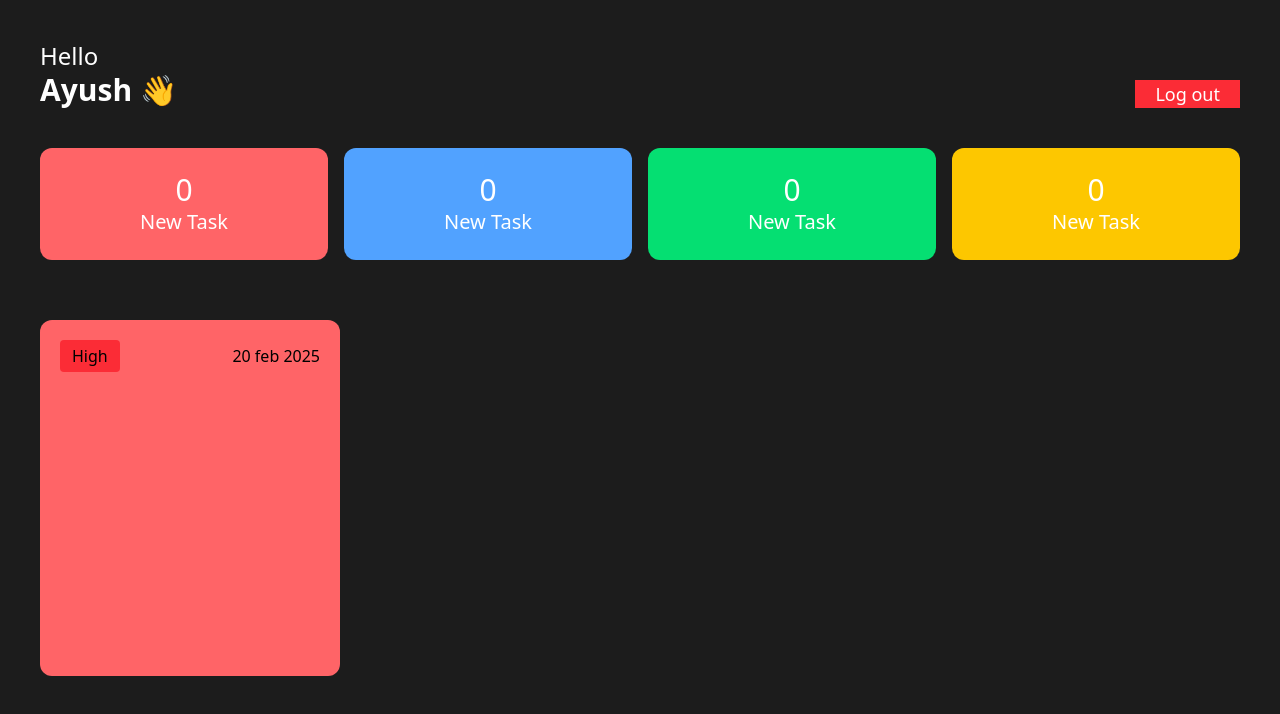
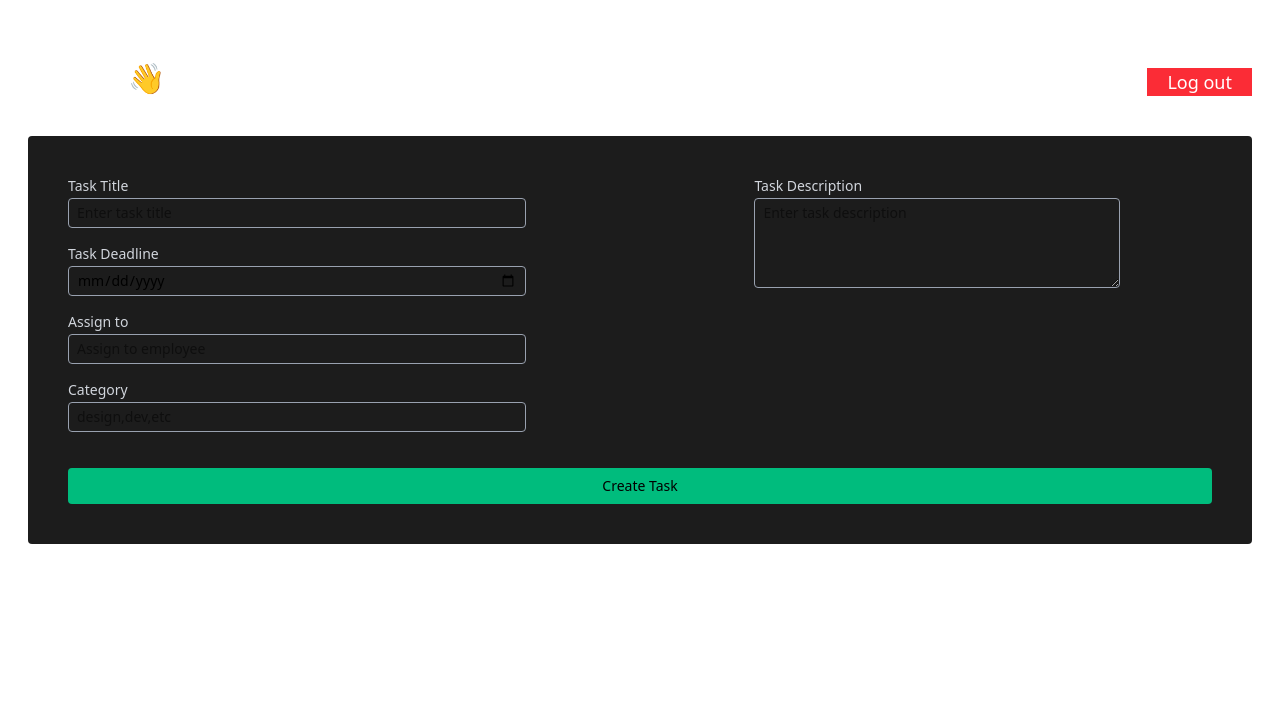
Before and after one commit to AyushPathak18/Employee-Management-System-Using-React, a React (Vite) app in the folder ems/: page / in a window 1280 px wide. Shown: the top 714 px of the page. Built offline with nearby package versions, Linux system fonts and the light colour scheme.

Commit message:
Admin dashboard updated

```diff
--- a/ems/src/App.jsx
+++ b/ems/src/App.jsx
@@ -1,10 +1,11 @@
 import React from 'react';
 import EmployeeDashboard from './components/Dashboard/EmployeeDashboard';
+import AdminDashboard from './components/Dashboard/AdminDashboard';
 
 function App() {
   return (
     <>
-     <EmployeeDashboard />
+     <AdminDashboard />
     </>
   );
 }
--- a/ems/src/components/Dashboard/AdminDashboard.jsx
+++ b/ems/src/components/Dashboard/AdminDashboard.jsx
@@ -0,0 +1,14 @@
+import React from 'react';
+import Header from '../../other/Header';
+import CreateTask from '../../other/CreateTask';
+
+const AdminDashboard = () => {
+    return (
+        <div className='h-screen w-full p-7'>
+            <Header />
+            <CreateTask />
+        </div>
+    );
+};
+
+export default AdminDashboard;
--- a/ems/src/components/TaskList/TaskList.jsx
+++ b/ems/src/components/TaskList/TaskList.jsx
@@ -2,12 +2,38 @@ import React from 'react';
 
 const TaskList = ({ tasks }) => {
     return (
-        <div id="tasklist" className='h-[55%] overflow-x-auto w-full flex items-center justify-start gap-5 flex-nowrap py-5  mt-10'>
-            <div className='h-full flex-shrink-0 w-[300px] p-5 bg-red-400 rounded-xl'>
+        <div id="tasklist" className='h-[55%] overflow-x-auto w-full flex items-center text-white justify-start gap-5 flex-nowrap py-5  mt-10'>
+            <div className='h-full flex-shrink-0 w-[400px] p-5 bg-red-400 rounded-xl'>
                 <div className='flex justify-between items-center'>
                 <h3 className='bg-red-500 px-3 py-1 rounded'>High</h3>
-                <h4>20 feb 2025</h4>
+                <h4 className='text-sm'>20 feb 2025</h4>
                 </div>
+                <h2 className='text-2xl font-semibold mt-5'>Make a youtube video</h2>
+                <p className='text-sm mt-2'>Lorem ipsum dolor sit amet consectetur adipisicing elit. Doloribus, voluptatum.</p>
+            </div>
+            <div className='h-full flex-shrink-0 w-[400px] p-5 bg-green-400 rounded-xl'>
+                <div className='flex justify-between items-center'>
+                <h3 className='bg-red-500 px-3 py-1 rounded'>High</h3>
+                <h4 className='text-sm'>20 feb 2025</h4>
+                </div>
+                <h2 className='text-2xl font-semibold mt-5'>Make a youtube video</h2>
+                <p className='text-sm mt-2'>Lorem ipsum dolor sit amet consectetur adipisicing elit. Doloribus, voluptatum.</p>
+            </div>
+            <div className='h-full flex-shrink-0 w-[400px] p-5 bg-yellow-400 rounded-xl'>
+                <div className='flex justify-between items-center'>
+                <h3 className='bg-red-500 px-3 py-1 rounded'>High</h3>
+                <h4 className='text-sm'>20 feb 2025</h4>
+                </div>
+                <h2 className='text-2xl font-semibold mt-5'>Make a youtube video</h2>
+                <p className='text-sm mt-2'>Lorem ipsum dolor sit amet consectetur adipisicing elit. Doloribus, voluptatum.</p>
+            </div>
+            <div className='h-full flex-shrink-0 w-[400px] p-5 bg-blue-400 rounded-xl'>
+                <div className='flex justify-between items-center'>
+                <h3 className='bg-red-500 px-3 py-1 rounded'>High</h3>
+                <h4 className='text-sm'>20 feb 2025</h4>
+                </div>
+                <h2 className='text-2xl font-semibold mt-5'>Make a youtube video</h2>
+                <p className='text-sm mt-2'>Lorem ipsum dolor sit amet consectetur adipisicing elit. Doloribus, voluptatum.</p>
             </div>
 
 
--- /dev/null
+++ b/ems/src/other/CreateTask.jsx
@@ -0,0 +1,39 @@
+import React, { useState } from 'react';
+
+const CreateTask = () => {
+
+
+    return (
+         <div className='p-5 bg-[#1c1c1c] mt-10 rounded'>
+                <form className=' p-5 w-full flex-wrap items-start justify-between flex '>
+                    <div className='w-1/2'>
+                    <div>
+                    <h3 className='text-sm text-gray-300 mb-0.5'>Task Title</h3>
+                    <input type="text" className='px-2 rounded py-1 text-sm outline-none bg-transparent w-4/5 border-gray-400 mb-4 border-[1px] ' placeholder='Enter task title' />
+                    </div>
+                    <div>
+                    <h3 className='text-sm text-gray-300 mb-0.5'>Task Deadline</h3>
+                    <input type="date" className='px-2 rounded py-1 text-sm outline-none bg-transparent w-4/5 border-gray-400 mb-4 border-[1px]' />
+                    </div>
+                    <div>
+                    <h3 className='text-sm text-gray-300 mb-0.5'>Assign to</h3>
+                    <input type='text' className='px-2 rounded py-1 text-sm outline-none bg-transparent w-4/5 border-gray-400 mb-4 border-[1px]' placeholder='Assign to employee' />
+                    </div>
+                    <div>
+                    <h3 className='text-sm text-gray-300 mb-0.5'>Category</h3>
+                    <input type='text' className='px-2 rounded py-1 text-sm outline-none bg-transparent w-4/5 border-gray-400 mb-4 border-[1px]' placeholder='design,dev,etc' />
+                    </div>
+                    </div>
+
+                    <div className='w-2/5 flex flex-col items-start'>
+                    <h3 className='text-sm text-gray-300 mb-0.5 '>Task Description</h3>
+                    <textarea className='px-2 rounded py-1 text-sm outline-none bg-transparent w-4/5 border-gray-400 mb-4 border-[1px]' placeholder='Enter task description' rows="4"></textarea>
+                    </div>
+
+                    <button className='bg-emerald-500 hover:bg-emerald-600 px-5 text-sm p-2 rounded mt-5 w-full'>Create Task</button>
+                </form>
+            </div>
+    );
+};
+
+export default CreateTask;
--- a/ems/src/other/TaskListNumbers.jsx
+++ b/ems/src/other/TaskListNumbers.jsx
@@ -3,21 +3,21 @@ import React from 'react';
 function TaskListNumbers({ tasks }) {
     return (
         <div className='flex mt-10 justify-between screen gap-4'>
-            <div className='px-10 py-6 rounded-xl w-[45%] bg-red-400 text-white p-5 rounded-md flex flex-col justify-center items-center'>
-                <h2 className='text-3xl'>0</h2>
-                <h3 className='text-xl font-medium'>New Task</h3>
-            </div>
             <div className='px-10 py-6 rounded-xl w-[45%] bg-blue-400 text-white p-5 rounded-md flex flex-col justify-center items-center'>
                 <h2 className='text-3xl'>0</h2>
                 <h3 className='text-xl font-medium'>New Task</h3>
             </div>
             <div className='px-10 py-6 rounded-xl w-[45%] bg-green-400 text-white p-5 rounded-md flex flex-col justify-center items-center'>
                 <h2 className='text-3xl'>0</h2>
-                <h3 className='text-xl font-medium'>New Task</h3>
+                <h3 className='text-xl font-medium'>Completed Task</h3>
             </div>
             <div className='px-10 py-6 rounded-xl w-[45%] bg-yellow-400 text-white p-5 rounded-md flex flex-col justify-center items-center'>
                 <h2 className='text-3xl'>0</h2>
-                <h3 className='text-xl font-medium'>New Task</h3>
+                <h3 className='text-xl font-medium'>Accepted  Task</h3>
+            </div>
+            <div className='px-10 py-6 rounded-xl w-[45%] bg-red-400 text-white p-5 rounded-md flex flex-col justify-center items-center'>
+                <h2 className='text-3xl'>0</h2>
+                <h3 className='text-xl font-medium'>Failed Task</h3>
             </div>
         </div>
     );
```
